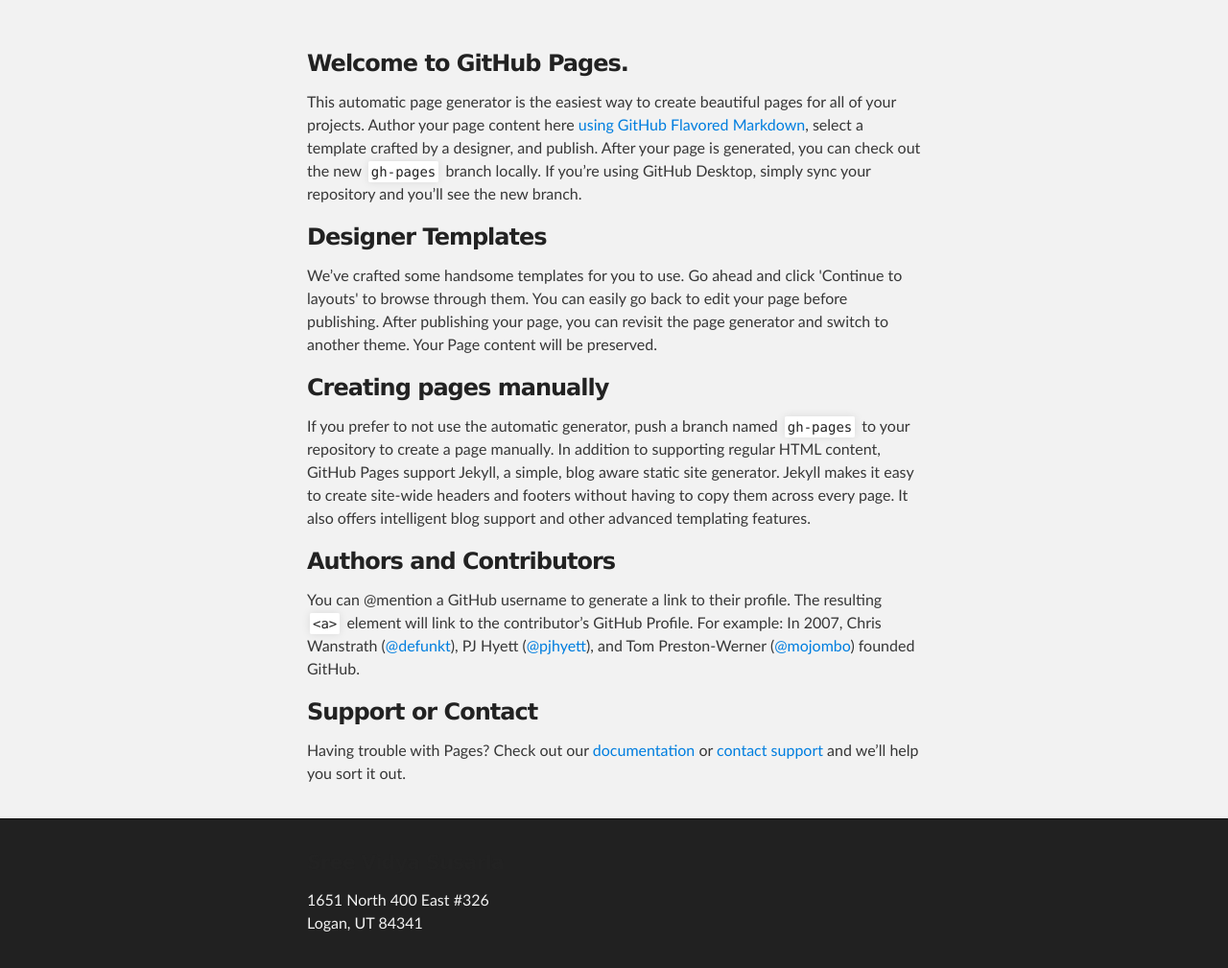
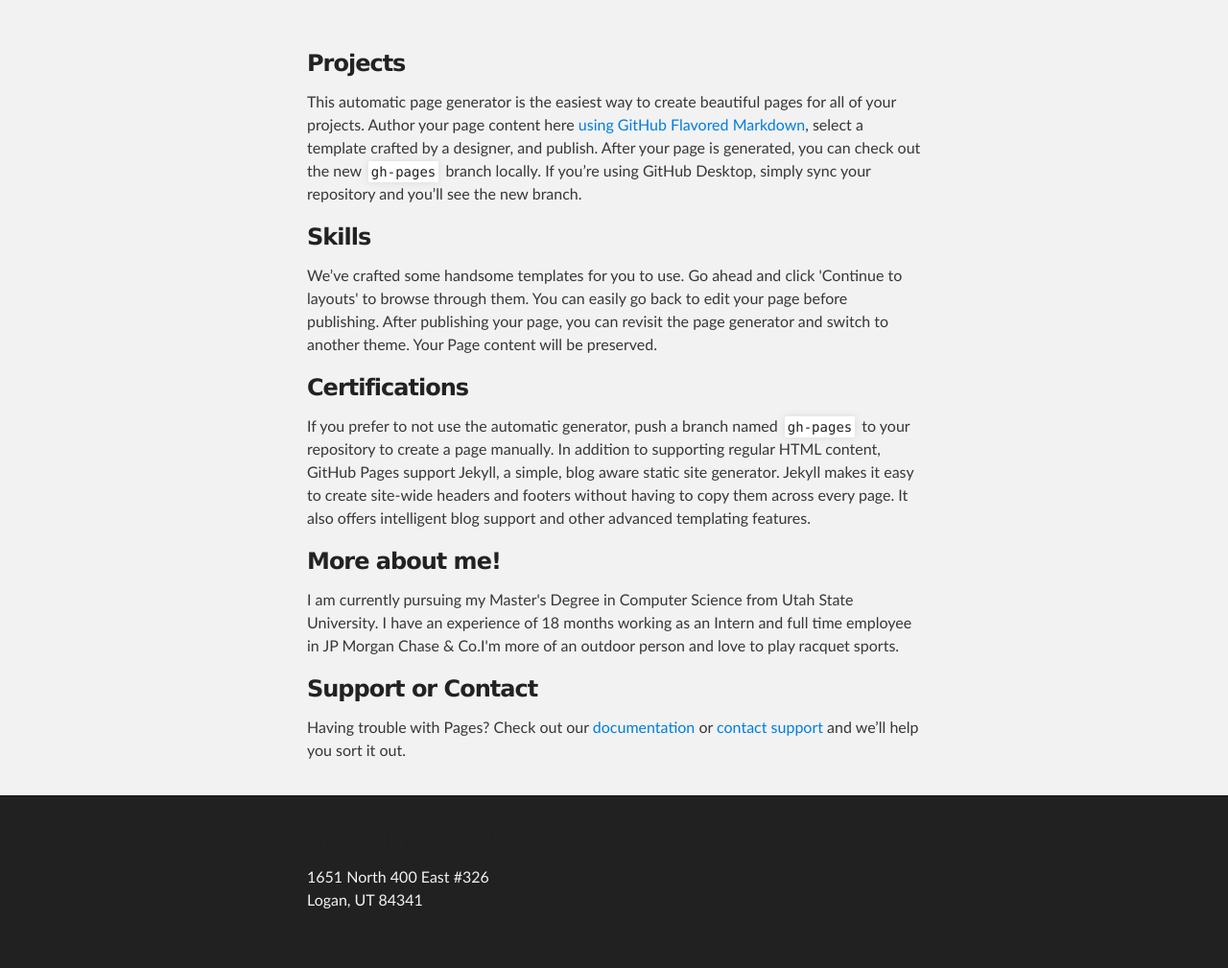
Before and after one commit to SreevidyaSusarla/SreevidyaSusarla.github.io, a plain HTML site: page index.html in a window 1280 px wide. Shown: the part 238-1247 px from the top of the page at 96% size. After the commit the page ends 1223 px from the top, so only its background shows below. Drawn offline with Linux system fonts and the light colour scheme.

Commit message:
Update index.html

```diff
--- a/index.html
+++ b/index.html
@@ -25,24 +25,24 @@
     <div id="main_content_wrap" class="outer">
       <section id="main_content" class="inner">
         <h3>
-<a id="welcome-to-github-pages" class="anchor" href="#welcome-to-github-pages" aria-hidden="true"><span aria-hidden="true" class="octicon octicon-link"></span></a>Welcome to GitHub Pages.</h3>
+<a id="welcome-to-github-pages" class="anchor" href="#welcome-to-github-pages" aria-hidden="true"><span aria-hidden="true" class="octicon octicon-link"></span></a>Projects</h3>
 
 <p>This automatic page generator is the easiest way to create beautiful pages for all of your projects. Author your page content here <a href="https://guides.github.com/features/mastering-markdown/">using GitHub Flavored Markdown</a>, select a template crafted by a designer, and publish. After your page is generated, you can check out the new <code>gh-pages</code> branch locally. If you’re using GitHub Desktop, simply sync your repository and you’ll see the new branch.</p>
 
 <h3>
-<a id="designer-templates" class="anchor" href="#designer-templates" aria-hidden="true"><span aria-hidden="true" class="octicon octicon-link"></span></a>Designer Templates</h3>
+<a id="designer-templates" class="anchor" href="#designer-templates" aria-hidden="true"><span aria-hidden="true" class="octicon octicon-link"></span></a>Skills</h3>
 
 <p>We’ve crafted some handsome templates for you to use. Go ahead and click 'Continue to layouts' to browse through them. You can easily go back to edit your page before publishing. After publishing your page, you can revisit the page generator and switch to another theme. Your Page content will be preserved.</p>
 
 <h3>
-<a id="creating-pages-manually" class="anchor" href="#creating-pages-manually" aria-hidden="true"><span aria-hidden="true" class="octicon octicon-link"></span></a>Creating pages manually</h3>
+<a id="creating-pages-manually" class="anchor" href="#creating-pages-manually" aria-hidden="true"><span aria-hidden="true" class="octicon octicon-link"></span></a>Certifications</h3>
 
 <p>If you prefer to not use the automatic generator, push a branch named <code>gh-pages</code> to your repository to create a page manually. In addition to supporting regular HTML content, GitHub Pages support Jekyll, a simple, blog aware static site generator. Jekyll makes it easy to create site-wide headers and footers without having to copy them across every page. It also offers intelligent blog support and other advanced templating features.</p>
 
 <h3>
-<a id="authors-and-contributors" class="anchor" href="#authors-and-contributors" aria-hidden="true"><span aria-hidden="true" class="octicon octicon-link"></span></a>Authors and Contributors</h3>
+<a id="authors-and-contributors" class="anchor" href="#authors-and-contributors" aria-hidden="true"><span aria-hidden="true" class="octicon octicon-link"></span></a>More about me!</h3>
 
-<p>You can @mention a GitHub username to generate a link to their profile. The resulting <code>&lt;a&gt;</code> element will link to the contributor’s GitHub Profile. For example: In 2007, Chris Wanstrath (<a href="https://github.com/defunkt" class="user-mention">@defunkt</a>), PJ Hyett (<a href="https://github.com/pjhyett" class="user-mention">@pjhyett</a>), and Tom Preston-Werner (<a href="https://github.com/mojombo" class="user-mention">@mojombo</a>) founded GitHub.</p>
+<p> I am currently pursuing my Master's Degree in Computer Science from Utah State University. I have an experience of 18 months working as an Intern and full time employee in JP Morgan Chase & Co.I'm more of an outdoor person and love to play racquet sports. </p>
 
 <h3>
 <a id="support-or-contact" class="anchor" href="#support-or-contact" aria-hidden="true"><span aria-hidden="true" class="octicon octicon-link"></span></a>Support or Contact</h3>
@@ -54,7 +54,7 @@
     <!-- FOOTER  -->
     <div id="footer_wrap" class="outer">
       <footer class="inner">
-        <h4><strong>Sree Vidya Susarla</strong></h4>
+        <h4>Sree Vidya Susarla</h4>
         <p>1651 North 400 East #326<br>Logan, UT 84341</p>
       </footer>
     </div>
```
